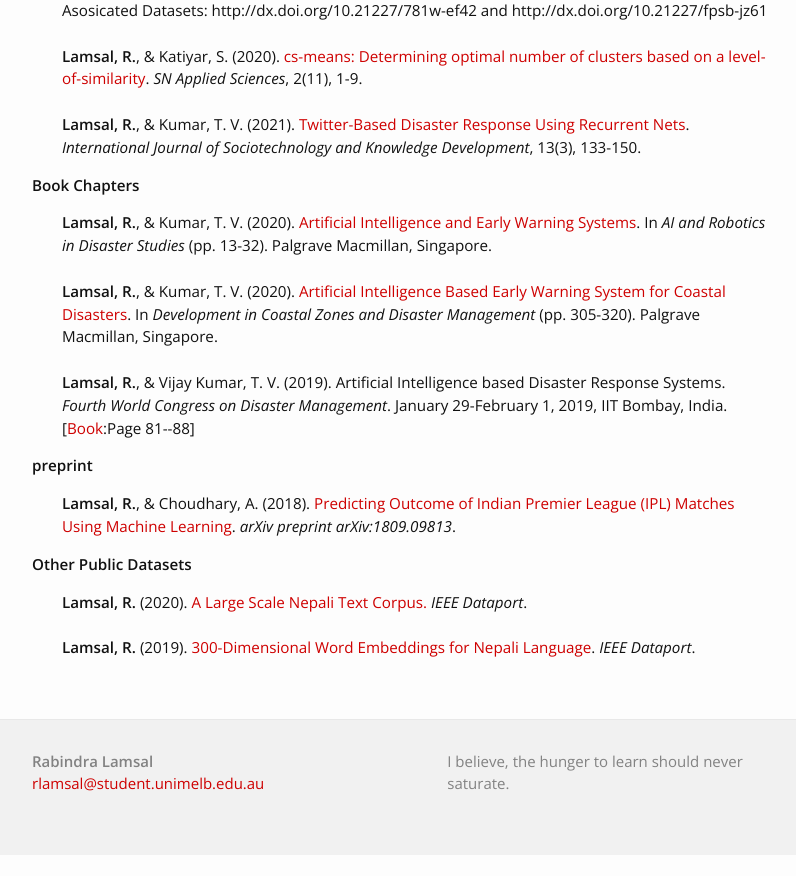
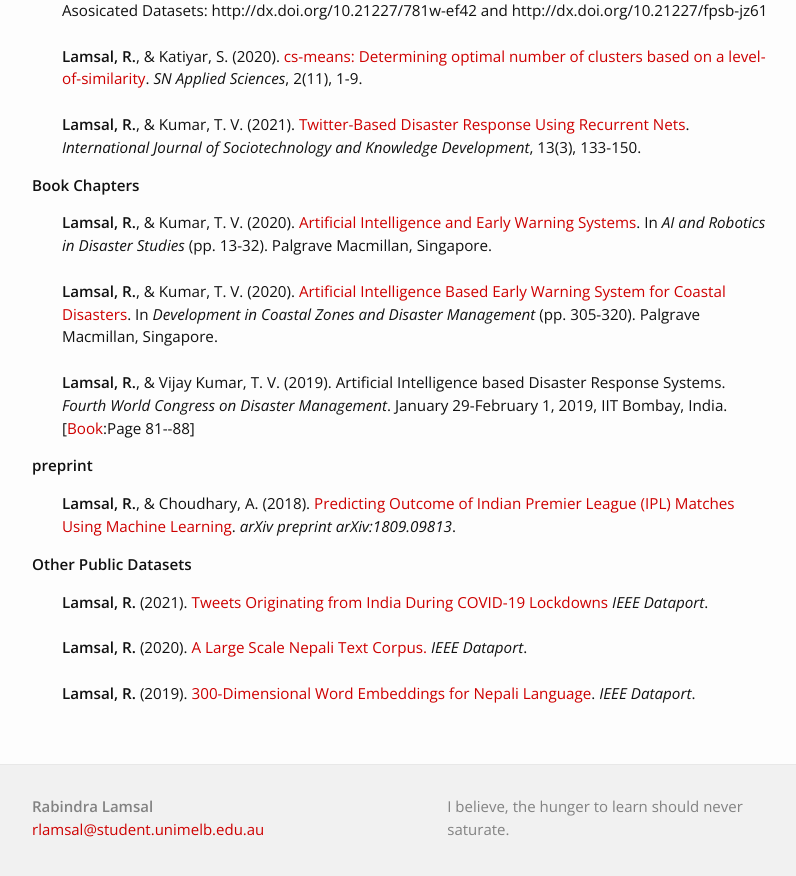
Before and after one commit to rabindralamsal/personal-site, a Jekyll site: the page built from research.md, in a window 1280 px wide and 900 px high, scrolled down 592 px. Shown: the top 876 px of the window, without its empty margins (238-1034 px from the left). Built offline with Jekyll 4.4.1, drawn with Linux system fonts in a browser that asks for light colours; before the commit the page ends 1447 px from its top, so only the background shows below that.

Commit message:
Update research.md

```diff
--- a/research.md
+++ b/research.md
@@ -47,6 +47,7 @@ Asosicated Datasets: http://dx.doi.org/10.21227/781w-ef42 and http://dx.doi.org/
 <b>Other Public Datasets</b>
 
 <ul>
+<b>Lamsal, R.</b> (2021). <a href="https://dx.doi.org/10.21227/k8gw-xz18">Tweets Originating from India During COVID-19 Lockdowns</a> <i>IEEE Dataport</i>.<br><br>
 <b>Lamsal, R.</b> (2020). <a href="http://dx.doi.org/10.21227/jxrd-d245">A Large Scale Nepali Text Corpus.</a> <i>IEEE Dataport</i>.<br><br>
 <b>Lamsal, R.</b> (2019). <a href="http://dx.doi.org/10.21227/dz6s-my90">300-Dimensional Word Embeddings for Nepali Language</a>. <i>IEEE Dataport</i>.
 </ul>
```
